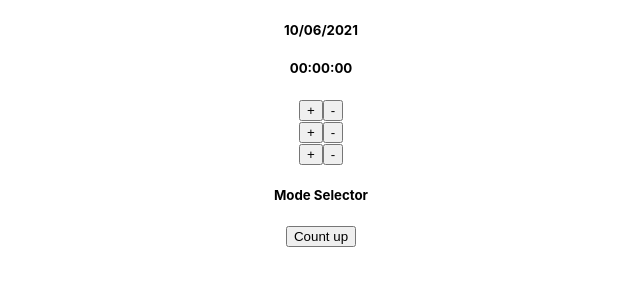
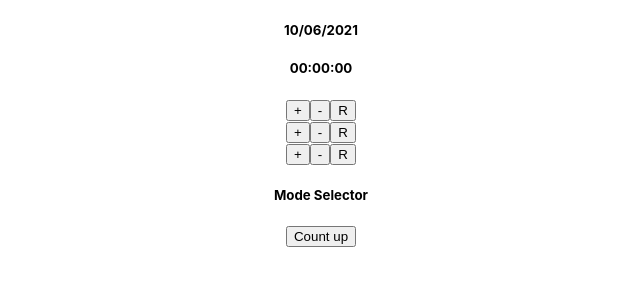
Before and after one commit to josedavms13/redux-stopwatch, a React (Create React App) app: page / in a window 1280 px wide. Shown: the top 300 px of the page, without its empty margins (319-959 px from the left). Built offline with nearby package versions, Linux system fonts and the light colour scheme.

Commit message:
FEAT:  **--** Added reset buttons for each time part
Timer trim works well

next: watch logic

```diff
--- a/src/App.js
+++ b/src/App.js
@@ -10,7 +10,7 @@ import {
     decreaseSeconds,
     increaseHours,
     increaseMinutes,
-    increaseSeconds
+    increaseSeconds, resetHours, resetMinutes, resetSeconds
 } from "./actions/stopwatchActions";
 
 
@@ -52,33 +52,45 @@ function App() {
             if(info[1]=== 1){
                 console.log('hour increase')
 
-                dispatch(increaseHours())
+                dispatch(increaseHours());
 
             }
             if(info[1]=== 2){
                 console.log('hour decreased')
-                dispatch(decreaseHours())
+                dispatch(decreaseHours());
+            }
+            if(info[1]=== 3){
+                console.log('hour reset')
+                dispatch(resetHours());
             }
         }
         if(info[0] === 'm'){
             if(info[1]=== 1){
                 console.log('minutes increase')
-                dispatch(increaseMinutes())
+                dispatch(increaseMinutes());
             }
             if(info[1]=== 2){
                 console.log('minutes decreased')
-                dispatch(decreaseMinutes())
+                dispatch(decreaseMinutes());
+            }
+            if(info[1]=== 3){
+                console.log('minutes reset')
+                dispatch(resetMinutes());
             }
         }
         if(info[0] === 's'){
             if(info[1]=== 1){
                 console.log('second increase')
 
-                dispatch(increaseSeconds())
+                dispatch(increaseSeconds());
             }
             if(info[1]=== 2){
                 console.log('second decreased')
                 dispatch(decreaseSeconds());
+            }
+            if(info[1]=== 3){
+                console.log('second reset')
+                dispatch(resetSeconds());
             }
         }
     }
--- a/src/components/WatchScreen.js
+++ b/src/components/WatchScreen.js
@@ -32,7 +32,7 @@ function WatchScreen({trimButtons}) {
 
     /*
     * Button trim:
-    *   [ _time part_ (hour, minute, second) , _increase or decrease_ (1 : increase or 2:decrease)
+    *   [ _time part_ (hour, minute, second) , _increase or decrease_ (1 : increase or 2:decrease or 3 : reset)
     * */
 
 
@@ -48,15 +48,18 @@ function WatchScreen({trimButtons}) {
                 <div className="hours-trim">
                     <button onClick={()=>trimButtons(['h', 1])}>+</button>
                     <button onClick={()=>trimButtons(['h', 2])}>-</button>
+                    <button onClick={()=>trimButtons(['h', 3])}>R</button>
                 </div>
                 <div className="minutes-trim">
                     <button onClick={()=>trimButtons(['m', 1])}>+</button>
                     <button onClick={()=>trimButtons(['m', 2])}>-</button>
+                    <button onClick={()=>trimButtons(['m', 3])}>R</button>
                 </div>
 
                 <div className="seconds-trim">
                     <button onClick={()=>trimButtons(['s', 1])}>+</button>
                     <button onClick={()=>trimButtons(['s', 2])}>-</button>
+                    <button onClick={()=>trimButtons(['s', 3])}>R</button>
                 </div>
             </div>
         </div>
```
